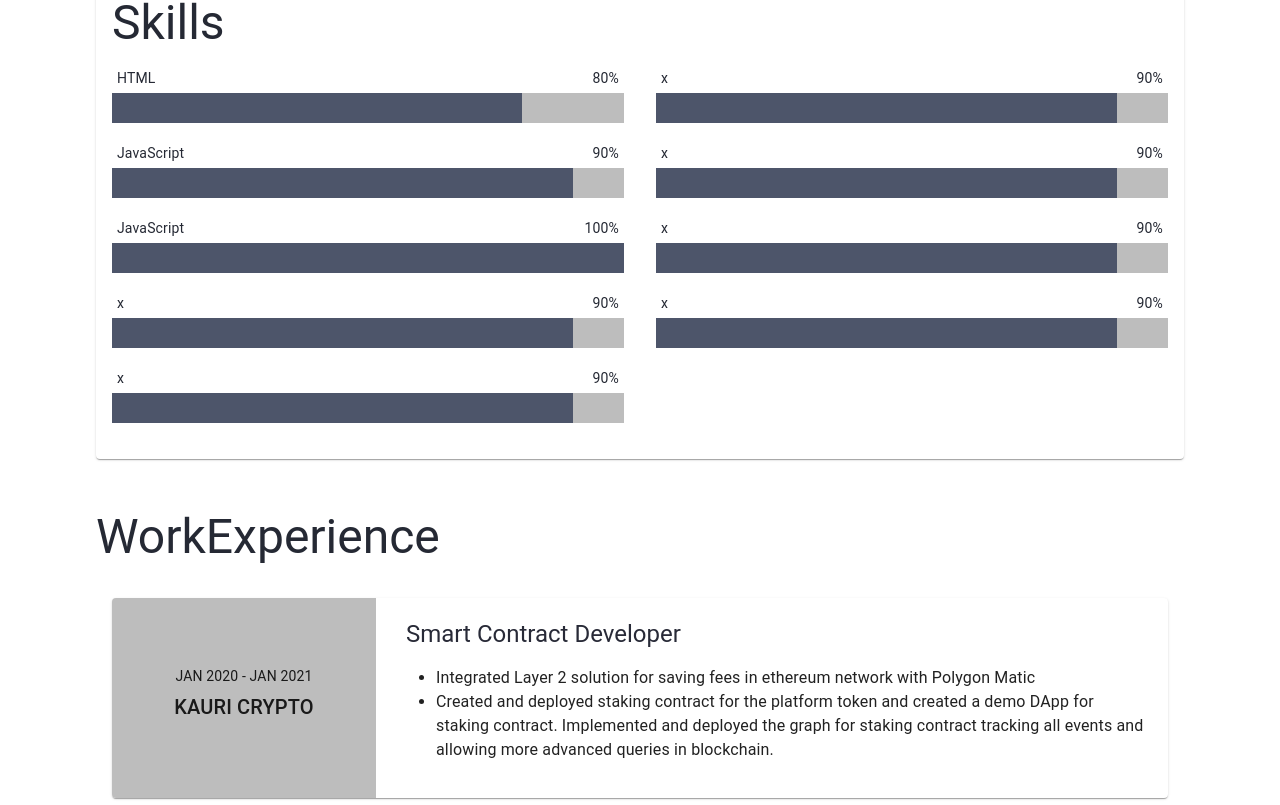
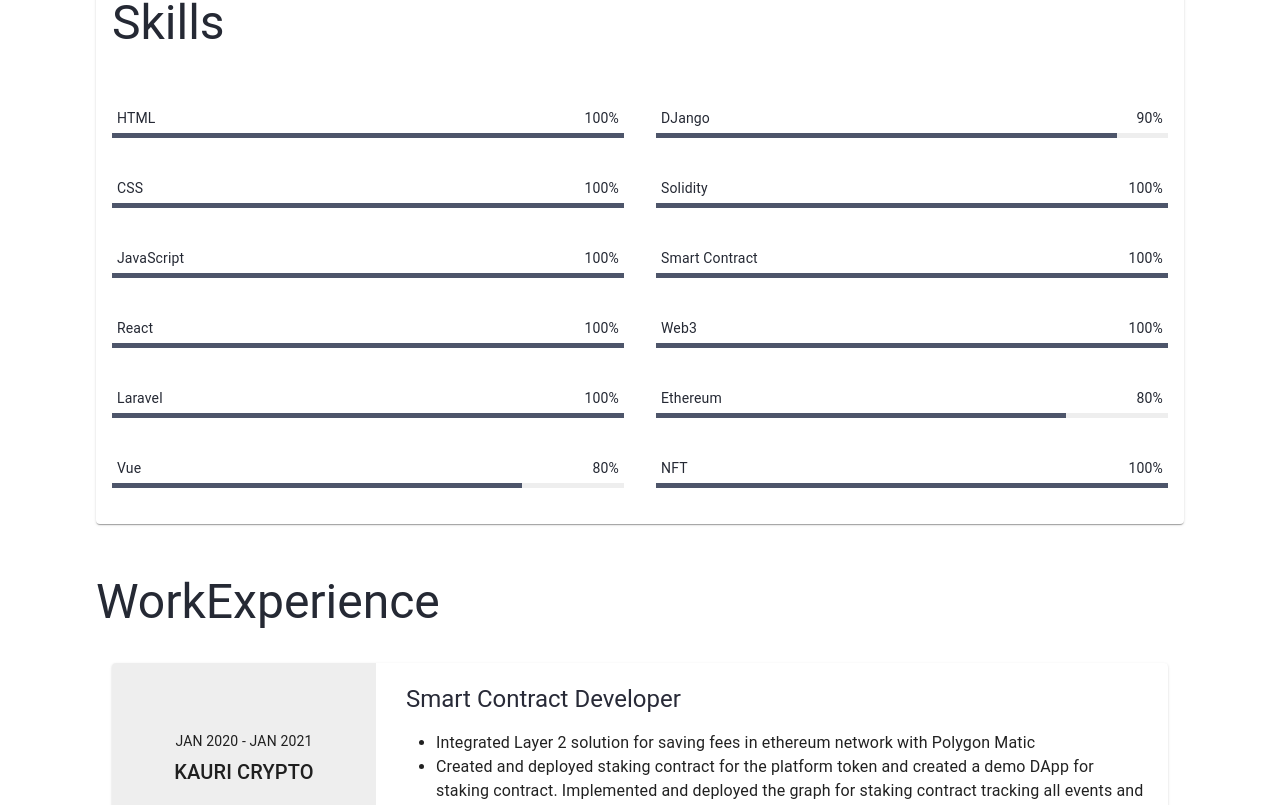
Before and after one commit to MuscleBunny/musclebunny.github.io, a React (Create React App) app: page / in a window 1280 px wide. Shown: the part 1275-2080 px from the top of the page. Built offline with nearby package versions, Linux system fonts and the light colour scheme.

Commit message:
change background color

```diff
--- a/src/App.js
+++ b/src/App.js
@@ -9,8 +9,8 @@ import Skills from "./pages/Skills";
 import WorkExperience from "./pages/WorkExperience";
 
 function App() {
-    const skillNames = [ "HTML", "JavaScript", "JavaScript", "x", "x", "x", "x", "x", "x"];
-    const skillValues = [ 80, 90, 100, 90, 90, 90, 90, 90, 90 ];
+    const skillNames = [ "HTML", "CSS", "JavaScript", "React", "Laravel", "Vue", "DJango", "Solidity", "Smart Contract", "Web3", "Ethereum", "NFT"];
+    const skillValues = [ 100, 100, 100, 100, 100, 80, 90, 100, 100, 100 , 80, 100 ];
     const pages = ['Home', 'About', 'Skills', 'WorkExperience'];
 
     const settings = ['Rain', 'Line', 'Star'];
--- a/src/components/ColorCard.js
+++ b/src/components/ColorCard.js
@@ -9,7 +9,7 @@ const cardStyle = {
 }
 
 const capStyle = {
-    backgroundColor: "#bdbdbd",
+    backgroundColor: "#eee",
     padding: "20px",
     marginBottom: "0px",
     maxWidth: "25%",
@@ -31,7 +31,7 @@ const contentCapStyle = {
 export default function ColorCard(props) {
   return (
     <Card style={cardStyle}>
-        <div style={capStyle} color="primary">
+        <div style={capStyle} color="primary" backgroundColor="error" color="error">
             <Typography gutterBottom variant="body2">
                 {props.period}
             </Typography>
--- a/src/components/CustomProgress.js
+++ b/src/components/CustomProgress.js
@@ -4,8 +4,8 @@ import Box from '@mui/material/Box';
 import Typography from '@mui/material/Typography';
 
 const barStyle = {
-    backgroundColor: '#bdbdbd',
-    height: "30px",
+    backgroundColor: '#eee',
+    height: "5px",
     width: "100%",
     position: 'relative',
     justifyContent: 'center'
@@ -23,7 +23,8 @@ const containerStyle = {
     display: 'flex',
     flexDirection: "column",
     marginBottom: "20px",
-    justifyContent: 'center'
+    justifyContent: 'center',
+    marginTop: "40px",
 }
 
 export default function CustomProgress(props) {
```
